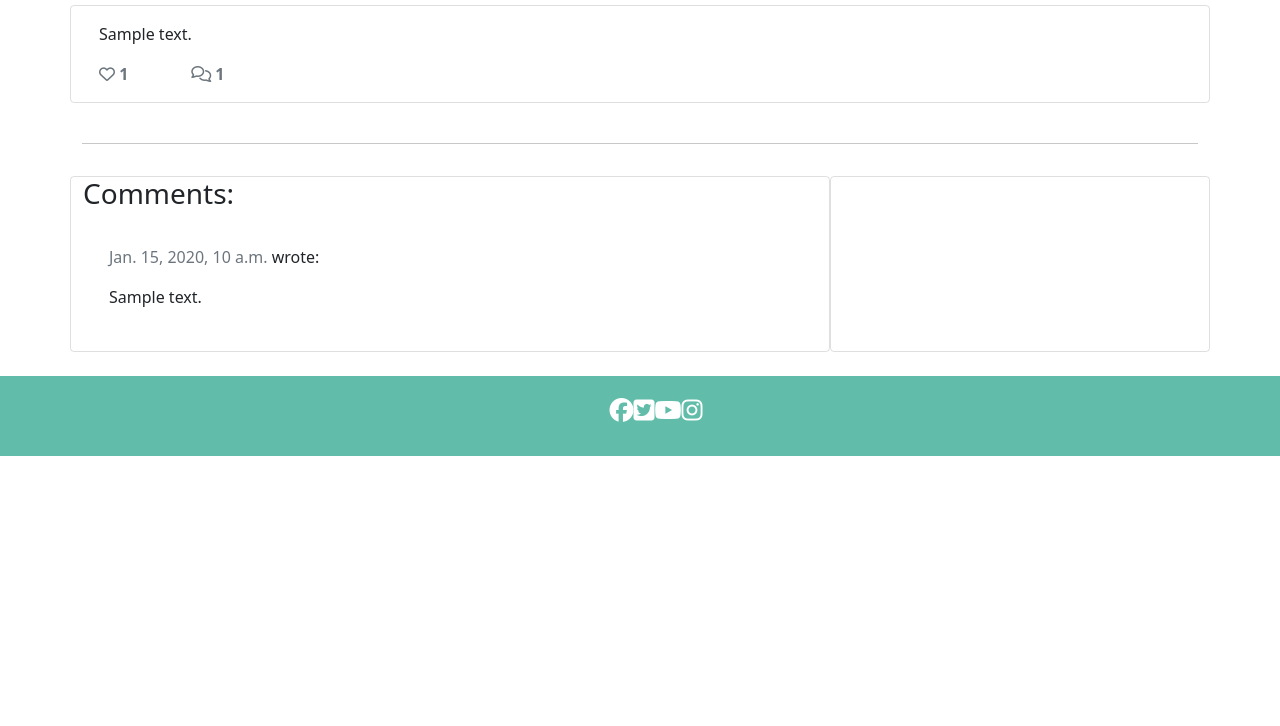
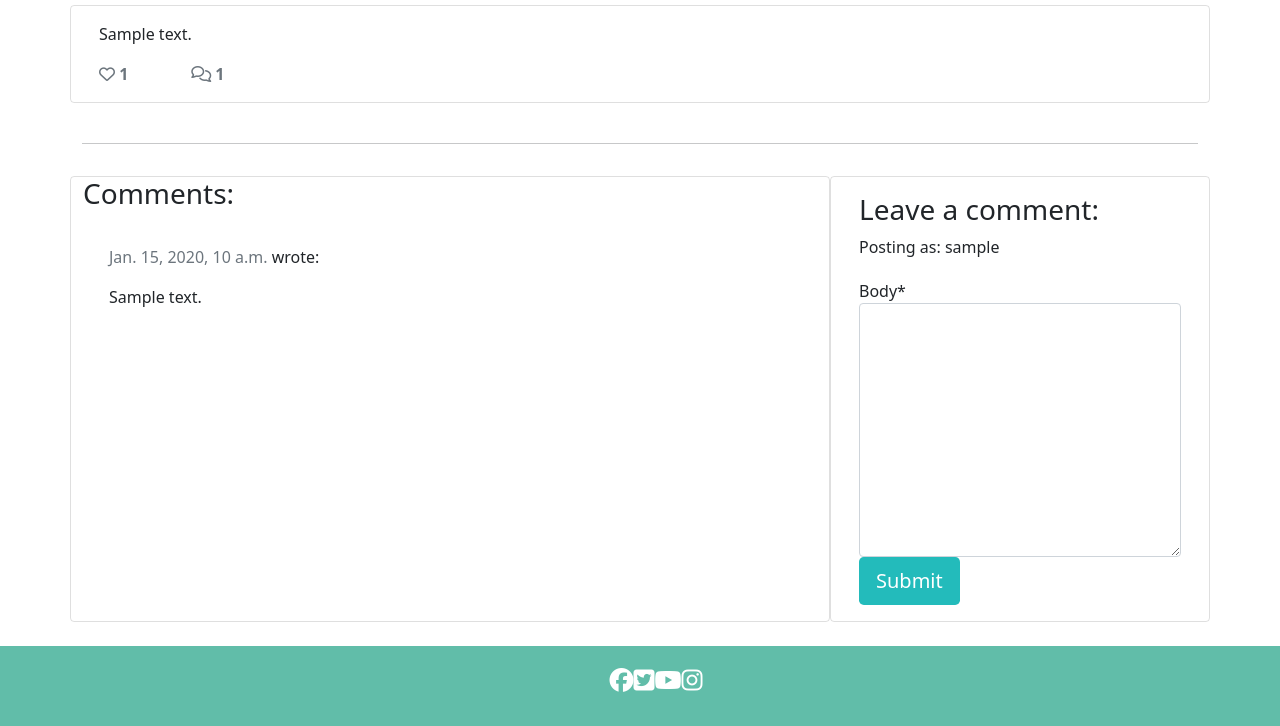
Before and after one commit to Simiine/travelling-foodie, a Django app: a page that uses templates/experience_detail.html in a window 1280 px wide. Shown: the part 523-1249 px from the top of the page. Before the commit the page ends 979 px from the top, so only its background shows below. Run offline with Django 3.2, Linux system fonts and the light colour scheme; a user stored in the database is signed in; tables that the repository leaves empty hold one stand-in row (values such as "Sample post"); parts of the project's set-up code (start-up, migrations or seed data) failed here and were passed over; some libraries are stand-ins or nearby versions.

Commit message:
Load cripsy forms to experience detail html and add coment only if user is authenticated

```diff
--- a/templates/experience_detail.html
+++ b/templates/experience_detail.html
@@ -1,4 +1,6 @@
 {% extends 'base.html' %} {% block content %}
+
+{% load crispy_forms_tags %}
 
 <div class="masthead">
     <div class="container">
@@ -74,7 +76,23 @@
         </div>
         <div class="col-md-4 card mb-4  mt-3 ">
             <div class="card-body">
-                <!-- For later -->
+                <!-- Comment to appear only if user is authenticated -->
+                {% if commented %}
+                <div class="alert alert-success" role="alert">
+                    Your comment is awaiting approval
+                </div>
+                {% else %}
+                {% if user.is_authenticated %}
+
+                <h3>Leave a comment:</h3>
+                <p>Posting as: {{ user.username }}</p>
+                <form method="post" style="margin-top: 1.3em;">
+                    {{ comment_form | crispy }}
+                    {% csrf_token %}
+                    <button type="submit" class="btn btn-signup btn-lg">Submit</button>
+                </form>
+                {% endif %}
+                {% endif %}
             </div>
         </div>
     </div>
```
